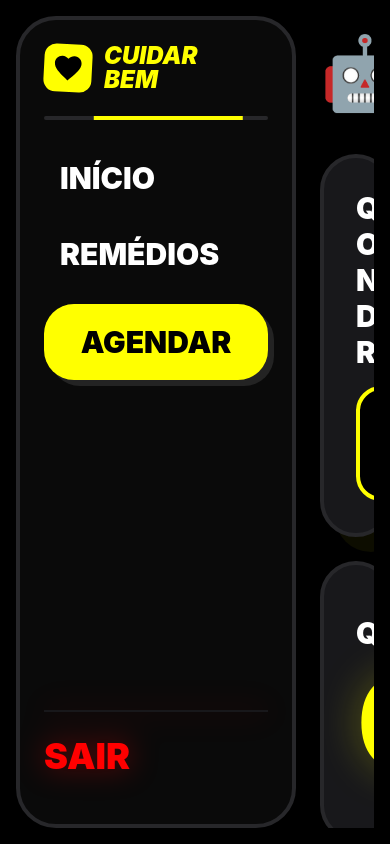
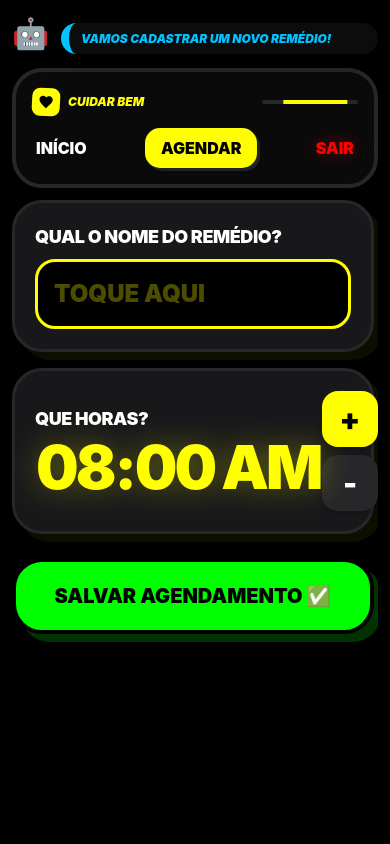
Before and after one commit to FlavioWallefy1/CuidarBem, a Vue app: page /cadastrarremedio in a window 390 px wide. Built offline with nearby package versions, Linux system fonts and the light colour scheme.

Commit message:
implementando responsividade na tela de cadastrarRemedio

```diff
--- a/src/components/CadastrarRemedio.vue
+++ b/src/components/CadastrarRemedio.vue
@@ -71,10 +71,6 @@ const ajustarHora = (valor) => {
   hora.value = (hora.value + valor + 24) % 24
 }
 
-const ajustarMinuto = (valor) => {
-  minutos.value = (minutos.value + valor + 60) % 60
-}
-
 const salvarRemedio = async () => {
   if (!nomeRemedio.value) {
     falar("Por favor, digite o nome do remédio antes de salvar.")
@@ -110,7 +106,97 @@ const salvarRemedio = async () => {
 </script>
 
 <template>
-  <main class="w-screen h-screen bg-black text-white flex p-4 overflow-hidden select-none font-sans box-border">
+  <main class="w-screen h-[100dvh] bg-black text-white flex flex-col md:flex-row p-3 md:p-6 overflow-hidden select-none font-sans box-border relative gap-4">
+
+    <!-- ========================================================= -->
+    <!-- VERSÃO MOBILE (Visível apenas em celulares)                 -->
+    <!-- ========================================================= -->
+    <div class="flex md:hidden flex-col h-full w-full gap-3 overflow-hidden">
+
+      <!-- 1. Robô no Topo -->
+      <div class="flex items-center gap-3 shrink-0 pt-2">
+        <div class="text-3xl animate-float shrink-0">🤖</div>
+        <div class="bg-zinc-900/50 backdrop-blur-md border-l-8 border-[#00c3ff] px-3 py-2 rounded-[18px] shadow-xl flex-1 overflow-hidden">
+          <p class="text-[#00c3ff] font-[1000] text-xs uppercase italic leading-tight truncate">
+            {{ idEdicao ? 'VAMOS ALTERAR SEU REMÉDIO!' : 'VAMOS CADASTRAR UM NOVO REMÉDIO!' }}
+          </p>
+        </div>
+      </div>
+
+      <!-- 2. Sidebar Padrão idêntica à tela de remédios (com o botão ativo no meio) -->
+      <aside class="w-full flex flex-col p-4 bg-[#0a0a0a] rounded-[30px] border-4 border-zinc-800 shadow-[8px_8px_0px_0px_rgba(0,0,0,1)] shrink-0">
+        <div class="flex items-center justify-between mb-3 relative z-10">
+          <div class="flex items-center gap-2">
+            <div class="bg-[#ffff00] p-1.5 rounded-lg rotate-3">
+              <svg xmlns="http://www.w3.org/2000/svg" class="w-4 h-4 text-black" viewBox="0 0 24 24" fill="currentColor">
+                <path d="M12 21.35l-1.45-1.32C5.4 15.36 2 12.28 2 8.5 2 5.42 4.42 3 7.5 3c1.74 0 3.41.81 4.5 2.09C13.09 3.81 14.76 3 16.5 3 19.58 3 22 5.42 22 8.5c0 3.78-3.4 6.86-8.55 11.54L12 21.35z"/>
+              </svg>
+            </div>
+            <h1 class="text-[#ffff00] text-xs font-[1000] italic leading-none uppercase">CUIDAR BEM</h1>
+          </div>
+          <div class="h-1 bg-zinc-800 w-24 rounded-full overflow-hidden">
+            <div class="h-full bg-[#ffff00] w-2/3 animate-loading-bar"></div>
+          </div>
+        </div>
+
+        <nav class="flex flex-row items-center justify-between relative z-10 px-1">
+          <button @click="router.push('/dashboard')" @mouseenter="falar('Ir para o início')" class="text-white font-black text-base uppercase transition-all hover:text-[#ffff00]">INÍCIO</button>
+
+          <!-- Botão Central em Destaque Amarelo (Agendar/Cadastrar) -->
+          <button class="text-black bg-[#ffff00] py-2 px-4 rounded-[15px] font-[1000] text-base uppercase shadow-[3px_3px_0px_0px_rgba(255,255,255,0.1)]" @mouseenter="falar(idEdicao ? 'Você está alterando um remédio' : 'Você está cadastrando um novo remédio')">
+            {{ idEdicao ? 'ALTERAR' : 'AGENDAR' }}
+          </button>
+
+          <button @click="router.push('/')" @mouseenter="falar('Sair do sistema')" class="text-[#FF0000] font-[1000] text-base uppercase drop-shadow-[0_0_8px_rgba(255,0,0,0.4)]">SAIR</button>
+        </nav>
+      </aside>
+
+      <!-- 3. Formulário em Baixo -->
+      <div class="flex-grow flex flex-col overflow-y-auto gap-4 pr-1 scroll-personalizado pb-6">
+
+        <div
+          class="bg-zinc-900 rounded-[30px] p-5 border-3 border-zinc-800 shadow-[8px_8px_0px_0px_rgba(255,255,0,0.05)]"
+          @mouseenter="falar('Toque no campo preto de borda amarela para digitar o nome do remédio', 'campo-nome')"
+        >
+          <label class="text-white font-black text-lg uppercase mb-2 block tracking-tight">QUAL O NOME DO REMÉDIO?</label>
+          <input v-model="nomeRemedio" type="text" placeholder="TOQUE AQUI" class="w-full bg-black border-3 border-[#ffff00] rounded-[20px] p-4 text-white font-[1000] text-2xl uppercase focus:outline-none focus:shadow-[0_0_20px_rgba(255,255,0,0.3)] placeholder:text-[#ffff00]/30">
+        </div>
+
+        <div
+          class="bg-zinc-900 rounded-[30px] p-5 border-3 border-zinc-800 shadow-[8px_8px_0px_0px_rgba(255,255,0,0.05)] flex items-center justify-between"
+          @mouseenter="falar('Toque no horário para alterar ou use os botões ao lado', 'campo-hora')"
+        >
+          <div class="flex flex-col gap-1">
+            <label class="text-white font-black text-lg uppercase tracking-tight">QUE HORAS?</label>
+            <input
+              type="time"
+              v-model="horarioInput"
+              class="bg-transparent text-[#ffff00] font-[1000] text-6xl tracking-tighter drop-shadow-[0_0_15px_rgba(255,255,0,0.3)] border-none outline-none cursor-pointer w-full"
+              style="color-scheme: dark;"
+            >
+          </div>
+          <div class="flex flex-col gap-2">
+            <button @click="ajustarHora(1)" class="w-14 h-14 bg-[#ffff00] text-black rounded-2xl font-black text-3xl shadow-md active:scale-90 flex items-center justify-center">+</button>
+            <button @click="ajustarHora(-1)" class="w-14 h-14 bg-zinc-800 text-white rounded-2xl font-black text-3xl shadow-md active:scale-90 flex items-center justify-center">-</button>
+          </div>
+        </div>
+
+        <button
+          @click="salvarRemedio"
+          @mouseenter="falar('Toque aqui para salvar o agendamento', 'botao-salvar')"
+          class="w-full bg-[#00ff00] text-black py-5 rounded-[30px] font-[1000] text-xl uppercase shadow-[8px_8px_0px_0px_rgba(0,255,0,0.2)] border-4 border-black active:scale-95 transition-all mt-2"
+        >
+          {{ idEdicao ? 'SALVAR ALTERAÇÕES ✅' : 'SALVAR AGENDAMENTO ✅' }}
+        </button>
+
+      </div>
+    </div>
+
+
+    <!-- ========================================================= -->
+    <!-- VERSÃO DESKTOP / NOTEBOOK / TOTEM (Telas Grandes)           -->
+    <!-- ========================================================= -->
+    <div class="hidden md:flex h-full w-full flex-row">
 
       <aside class="w-[280px] h-full flex flex-col p-6 bg-[#0a0a0a] rounded-[40px] border-4 border-zinc-800 shadow-[10px_10px_0px_0px_rgba(0,0,0,1)] mr-6 shrink-0 relative overflow-hidden">
 
@@ -135,8 +221,8 @@ const salvarRemedio = async () => {
           <button @click="router.push('/remedios')" @mouseenter="falar('Ver meus remédios')" class="group flex items-center gap-4 py-2 text-white font-black text-3xl uppercase transition-all hover:text-[#ffff00] text-left pl-4">
             REMÉDIOS
           </button>
-        <button class="w-full" @mouseenter="falar(idEdicao ? 'Você está alterando um remédio' : 'Você está cadastrando um novo remédio')">
-          <div class="bg-[#ffff00] text-black py-5 rounded-[30px] font-[1000] text-3xl uppercase shadow-[6px_6px_0px_0px_rgba(255,255,255,0.1)]">
+          <button class="w-full text-left" @mouseenter="falar(idEdicao ? 'Você está alterando um remédio' : 'Você está cadastrando um novo remédio')">
+            <div class="bg-[#ffff00] text-black py-5 px-4 rounded-[30px] font-[1000] text-3xl uppercase shadow-[6px_6px_0px_0px_rgba(255,255,255,0.1)] inline-block w-full text-center">
               {{ idEdicao ? 'ALTERAR' : 'AGENDAR' }}
             </div>
           </button>
@@ -148,7 +234,7 @@ const salvarRemedio = async () => {
 
       <section class="flex-1 h-full flex flex-col gap-4 overflow-hidden">
 
-      <div class="flex items-center gap-6 h-[15%] shrink-0">
+        <div class="flex items-center gap-6 h-[18%] shrink-0">
           <div class="text-7xl animate-float shrink-0">🤖</div>
           <div class="bg-zinc-900/50 backdrop-blur-md border-l-8 border-[#00c3ff] p-5 rounded-[30px] shadow-xl flex-1 overflow-hidden">
             <p class="text-[#00c3ff] font-[1000] text-[2.2vw] uppercase italic leading-none whitespace-nowrap tracking-tighter">
@@ -200,6 +286,8 @@ const salvarRemedio = async () => {
 
         </div>
       </section>
+    </div>
+
   </main>
 </template>
 
```
Lines whose indentation alone changed are shown as unchanged.
